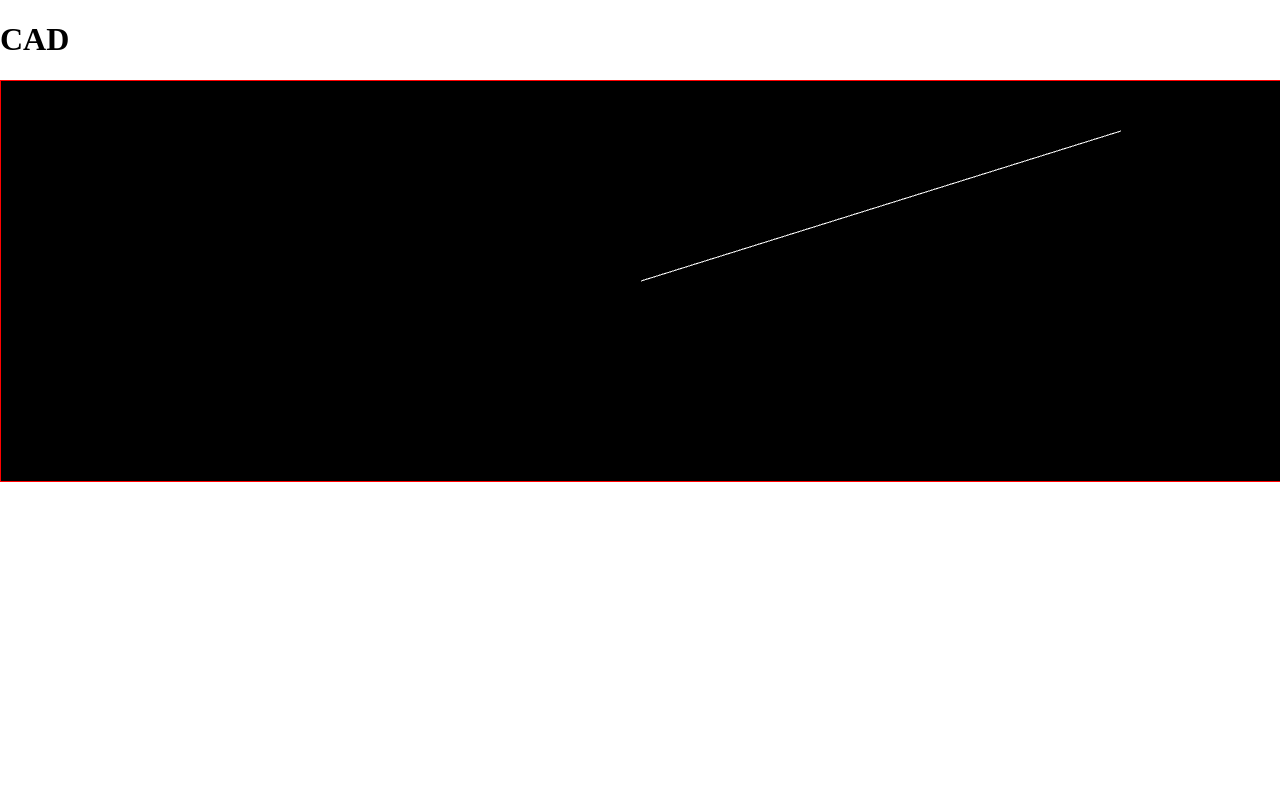
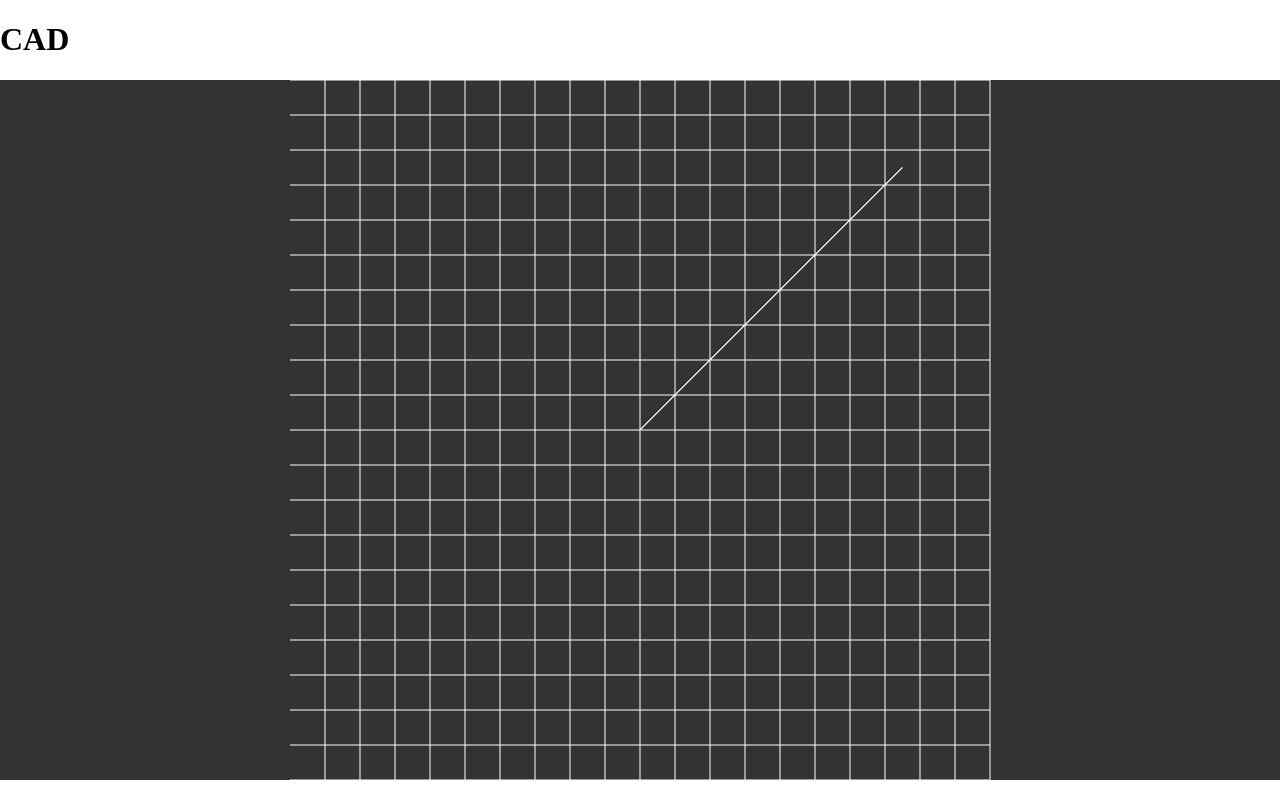
Before and after one commit to tammesalu/cad, a plain HTML site: page index.html in a window 1280 px wide. Drawn offline with Linux system fonts and the light colour scheme.

Commit message:
Add grid and scaling

```diff
--- a/helpers.js
+++ b/helpers.js
@@ -1,9 +1,10 @@
 const vertexShaderSource = `
     attribute vec4 a_Position;
     uniform vec4 u_Translation;
+    uniform mat4 u_scaleMatrix;
 
     void main() {
-        gl_Position = a_Position + u_Translation;
+        gl_Position = a_Position * u_scaleMatrix;
         gl_PointSize = 50.0;
     }
 `;
--- a/index.html
+++ b/index.html
@@ -5,10 +5,6 @@
     <style>
         body {
             margin: 0;
-        }
-
-        #webgl {
-            border: 1px solid red;
         }
     </style>
 </head>
--- a/index.js
+++ b/index.js
@@ -2,10 +2,8 @@ console.log('Hello world!');
 
 const canvas = document.getElementById('webgl');
 
-console.log(canvas);
-
 canvas.width = window.innerWidth;
-canvas.height = 400; //window.innerHeight - 100;
+canvas.height = window.innerHeight - 100;
 
 const context = canvas.getContext('webgl', { antialias: true });
 
@@ -14,10 +12,59 @@ const program = initShaders(context);
 const a_Position = context.getAttribLocation(program, 'a_Position');
 const u_FragColor = context.getUniformLocation(program, 'u_FragColor');
 
+const grid = [
+    -1, -1, 1, -1,
+    -1, -0.9, 1, -0.9,
+    -1, -0.8, 1, -0.8,
+    -1, -0.7, 1, -0.7,
+    -1, -0.6, 1, -0.6,
+    -1, -0.5, 1, -0.5,
+    -1, -0.4, 1, -0.4,
+    -1, -0.3, 1, -0.3,
+    -1, -0.2, 1, -0.2,
+    -1, -0.1, 1, -0.1,
+    -1, 0, 1, 0,
+    -1, 0.1, 1, 0.1,
+    -1, 0.2, 1, 0.2,
+    -1, 0.3, 1, 0.3,
+    -1, 0.4, 1, 0.4,
+    -1, 0.5, 1, 0.5,
+    -1, 0.6, 1, 0.6,
+    -1, 0.7, 1, 0.7,
+    -1, 0.8, 1, 0.8,
+    -1, 0.9, 1, 0.9,
+    -1, 1, 1, 1,
+
+    -0.9, 1, -0.9, -1,
+    -0.8, 1, -0.8, -1,
+    -0.7, 1, -0.7, -1,
+    -0.6, 1, -0.6, -1,
+    -0.5, 1, -0.5, -1,
+    -0.4, 1, -0.4, -1,
+    -0.3, 1, -0.3, -1,
+    -0.2, 1, -0.2, -1,
+    -0.1, 1, -0.1, -1,
+    0, 1, 0, -1,
+    0.1, 1, 0.1, -1,
+    0.2, 1, 0.2, -1,
+    0.3, 1, 0.3, -1,
+    0.4, 1, 0.4, -1,
+    0.5, 1, 0.5, -1,
+    0.6, 1, 0.6, -1,
+    0.7, 1, 0.7, -1,
+    0.8, 1, 0.8, -1,
+    0.9, 1, 0.9, -1,
+    1, 1, 1, -1,
+];
+
 let vertices = [
     0.0, 0.0,
     0.75, 0.75
 ];
+
+vertices.unshift(...grid);
+
+
 
 const n = 3;
 
@@ -27,11 +74,25 @@ let tx = 0;
 let ty = 0;
 let tz = 0;
 
+const aspectRatio = canvas.width / canvas.height;
+
+console.log('aspect ratio is', aspectRatio);
+
+const scaleMatrix = new Float32Array([
+    1 / aspectRatio, 0.0, 0.0, 0.0,
+    0.0, 1.0, 0.0, 0.0,
+    0.0, 0.0, 1.0, 0.0,
+    0.0, 0.0, 0.0, 1.0
+]);
+
 const u_Translation = context.getUniformLocation(program, 'u_Translation');
+const u_aspectRadio = context.getUniformLocation(program, 'u_aspectRatio');
+const u_scaleMatrix = context.getUniformLocation(program, 'u_scaleMatrix');
 
 let homogeneousCoordinate = 0.0;
 
 context.uniform4f(u_Translation, tx, ty, tz, homogeneousCoordinate);
+context.uniformMatrix4fv(u_scaleMatrix, false, scaleMatrix);
 
 context.bindBuffer(context.ARRAY_BUFFER, vertexBuffer);
 context.bufferData(context.ARRAY_BUFFER, new Float32Array(vertices), context.STATIC_DRAW);
@@ -39,7 +100,7 @@ context.bufferData(context.ARRAY_BUFFER, new Float32Array(vertices), context.STA
 context.vertexAttribPointer(a_Position, 2, context.FLOAT, false, 0, 0);
 context.enableVertexAttribArray(a_Position);
 
-context.clearColor(0.0, 0.0, 0.0, 1.0);
+context.clearColor(0.2, 0.2, 0.2, 1.0);
 context.clear(context.COLOR_BUFFER_BIT);
 
 const draw = () => {
@@ -98,8 +159,6 @@ window.onclick = event => {
 };
 
 canvas.onmousemove = event => {
-    console.log(event);
-
     const dx = event.x - canvas.offsetLeft - quadrantWidth;
     const dy = event.y - canvas.offsetTop - quadrantHeight;
 
```
